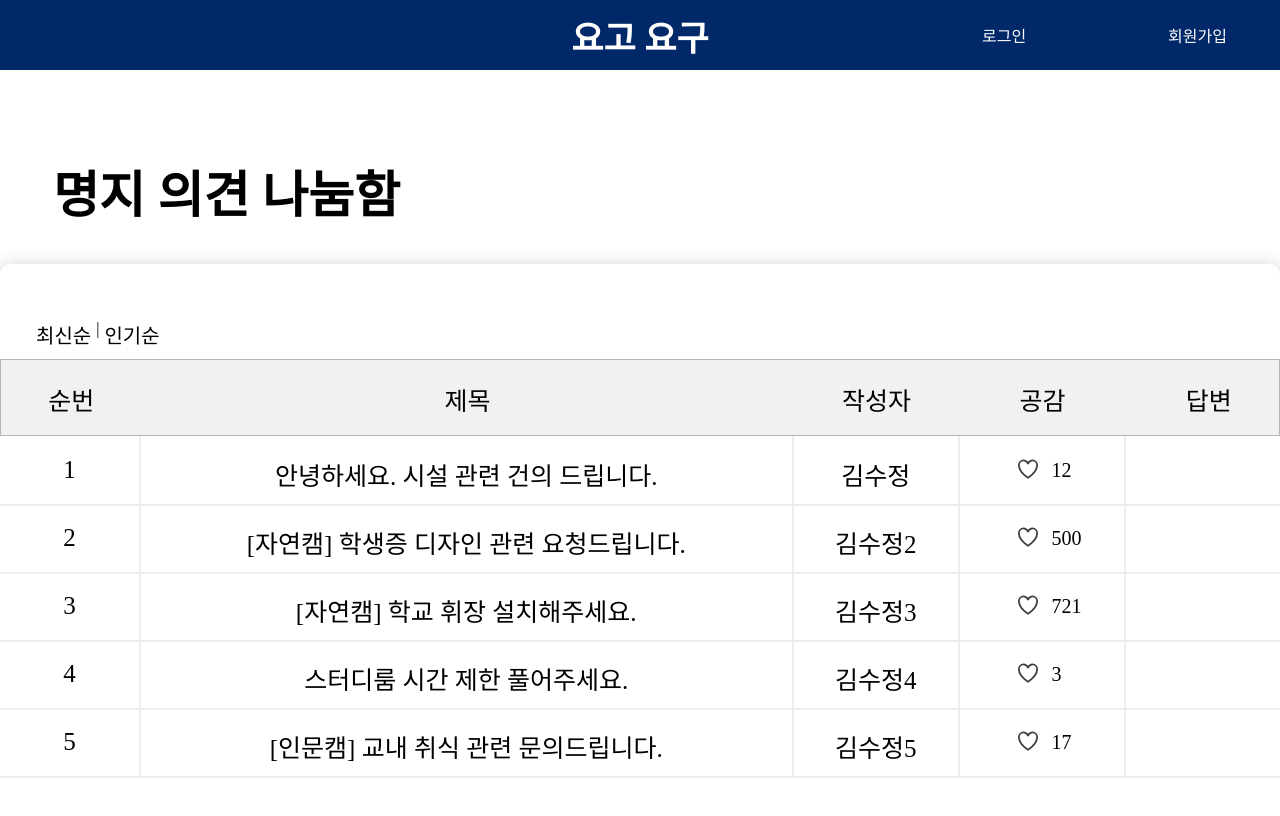
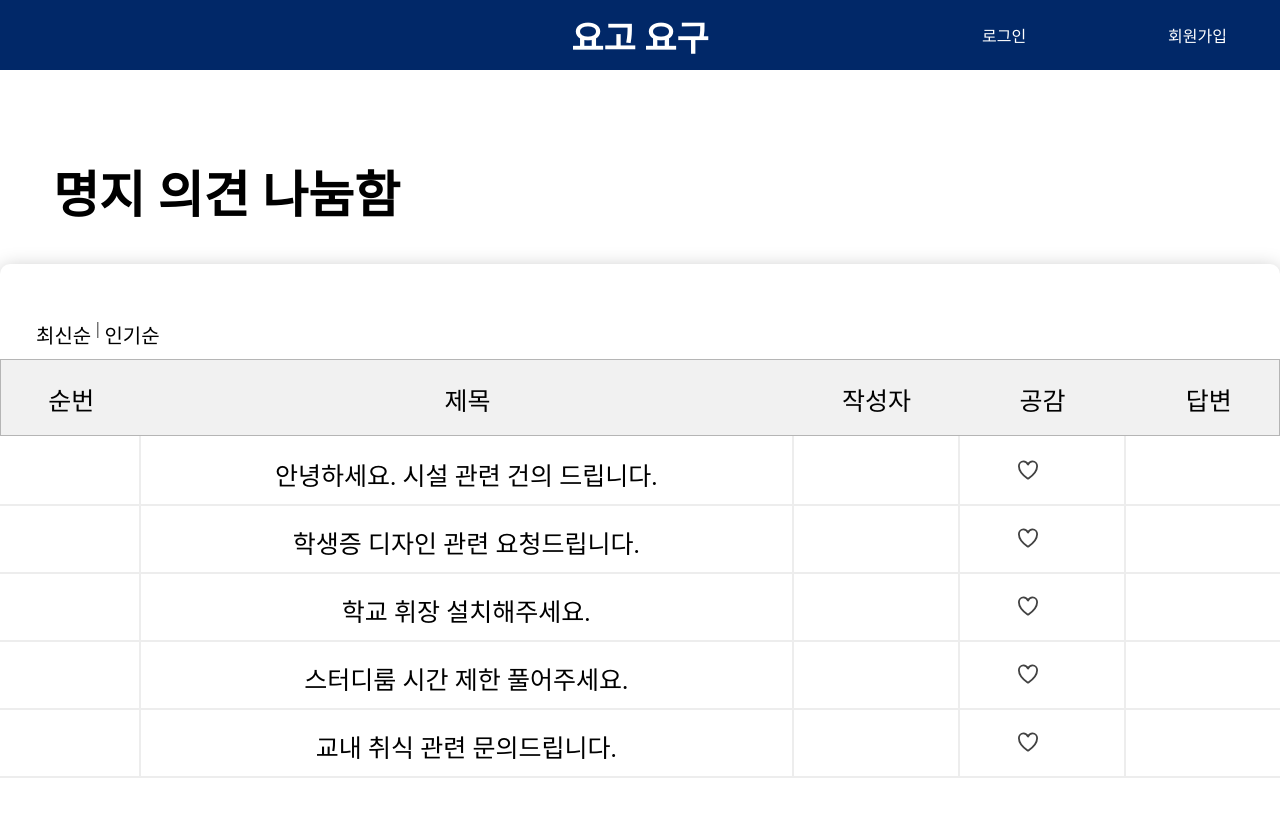
Before and after one commit to harksu/SW-Competition-FrontEnd, a React (Create React App) app: page /main in a window 1280 px wide. Shown: the top 816 px of the page. Built offline with nearby package versions, Linux system fonts and the light colour scheme.

Commit message:
Test: API문서 변수명에 맞춰 데모데이터 변경

```diff
--- a/src/components/MainPage/ListDemoData.js
+++ b/src/components/MainPage/ListDemoData.js
@@ -1,38 +1,43 @@
 const ListDemoData = [
   {
-    order: 1,
+    boardId: 1,
     title: '안녕하세요. 시설 관련 건의 드립니다.',
-    userName: '김수정',
-    sympathy: 12,
-    answer: true,
+    writer_name: '김수정',
+    likesCount: 12,
+    isReplied: true,
+    tag: '총학생회',
   },
   {
-    order: 2,
-    title: '[자연캠] 학생증 디자인 관련 요청드립니다.',
-    userName: '김수정2',
-    sympathy: 500,
-    answer: false,
+    boardId: 2,
+    title: '학생증 디자인 관련 요청드립니다.',
+    writer_name: '김수정2',
+    likesCount: 500,
+    isReplied: false,
+    tag: '자연캠',
   },
   {
-    order: 3,
-    title: '[자연캠] 학교 휘장 설치해주세요.',
-    userName: '김수정3',
-    sympathy: 721,
-    answer: true,
+    boardId: 3,
+    title: '학교 휘장 설치해주세요.',
+    writer_name: '김수정3',
+    likesCount: 721,
+    isReplied: true,
+    tag: '자연캠',
   },
   {
-    order: 4,
+    boardId: 4,
     title: '스터디룸 시간 제한 풀어주세요.',
-    userName: '김수정4',
-    sympathy: 3,
-    answer: false,
+    writer_name: '김수정4',
+    likesCount: 3,
+    isReplied: false,
+    tag: 'none',
   },
   {
-    order: 5,
-    title: '[인문캠] 교내 취식 관련 문의드립니다.',
-    userName: '김수정5',
-    sympathy: 17,
-    answer: false,
+    boardId: 5,
+    title: '교내 취식 관련 문의드립니다.',
+    writer_name: '김수정5',
+    likesCount: 17,
+    isReplied: false,
+    tag: '인문캠',
   },
 ];
 
```
